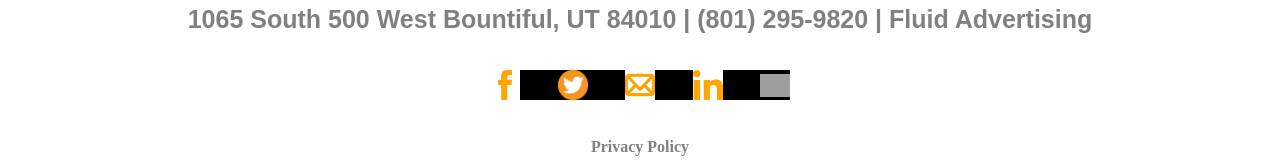
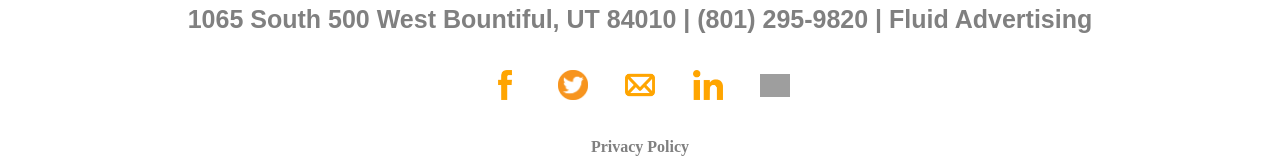
Before and after one commit to austinlkillian/fluid-landing-clone, a Vue app: page / in a window 1280 px wide. Shown: the part 1755-1915 px from the top of the page. Built offline with nearby package versions, Linux system fonts and the light colour scheme; grey boxes are pictures that could not be loaded.

Commit message:
cursor pointer added

```diff
--- a/src/App.vue
+++ b/src/App.vue
@@ -166,6 +166,7 @@ $colors: (
       display: flex;
       justify-content: center;
       align-items: center;
+      cursor: pointer;
 
       #stamp{
         width: 50px;
@@ -255,6 +256,7 @@ $colors: (
         color: white;
         font-size: 30px;
         font-weight: bold;
+        cursor: pointer;
       }
 
       #nav {
@@ -275,6 +277,7 @@ $colors: (
 
           li {
             color: color(accent);
+            cursor: pointer;
           }
 
           li:hover {
@@ -292,6 +295,7 @@ $colors: (
           width: 30px;
           height: 30px;
           margin: 15px;
+          cursor: pointer;
         }
       }
 
@@ -320,6 +324,7 @@ $colors: (
         li{
           margin: 10px;
           color: white;
+          cursor: pointer;
         }
 
         li:hover {
@@ -357,16 +362,17 @@ $colors: (
       display: flex;
       justify-content: space-between;
       align-items: center;
-      background: black;
 
       img {
         width: 30px;
+        cursor: pointer;
       }
     }
 
     p {
       font-weight: bold;
       color: grey;
+      cursor: pointer;
     }
 
     p:hover{
--- a/src/components/Portfolio.vue
+++ b/src/components/Portfolio.vue
@@ -66,6 +66,7 @@ $colors: (
       width: 80%;
       position: relative;
       bottom: 20px;
+      cursor: pointer;
     }
 
     img:hover + #info {
```
